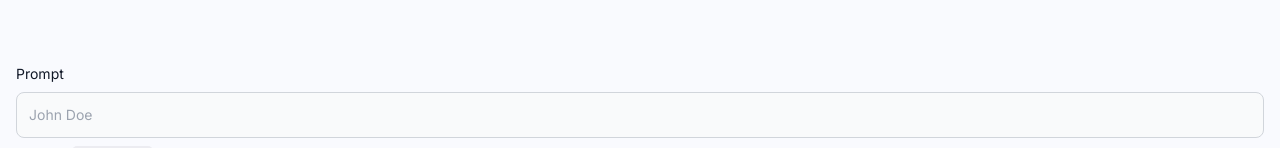
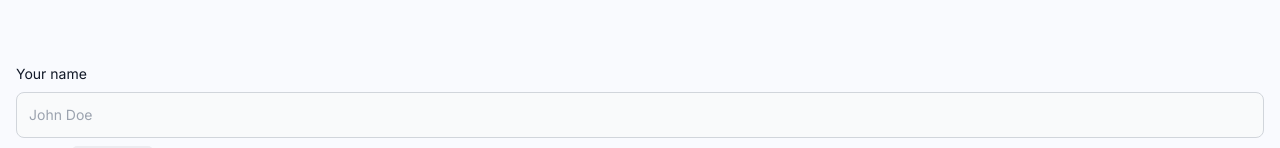
Before and after one commit to abhiann/imageeAI, a React (Vite) app in the folder client/: page /create-post in a window 1280 px wide. Shown: the part 182-330 px from the top of the page. Built offline with nearby package versions, Linux system fonts and the light colour scheme.

Commit message:
form input

```diff
--- a/client/src/pages/CreatePost.jsx
+++ b/client/src/pages/CreatePost.jsx
@@ -17,10 +17,12 @@ const CreatePost = () => {
 
   }
   const handleChange = (e) =>{
+    setForm({...form, [e.target.name]: e.target.value })
 
   }
   const handleSurpriseMe =() =>{
-
+    const randomPrompt = getRandomPrompt(form.prompt);
+    setForm({...form, prompt: randomPrompt })
   }
 
   const generateImage =() =>{
@@ -37,9 +39,9 @@ const CreatePost = () => {
       <form className='mt-16 max-w-3x1' onSubmit={handleSubmit}>
         <div>
           <FormField
-            labelName='Prompt'
+            labelName='Your name'
             type='text'
-            name='prompt'
+            name='name'
             placeholder='John Doe'
             value={form.name}
             handleChange={handleChange}
```
